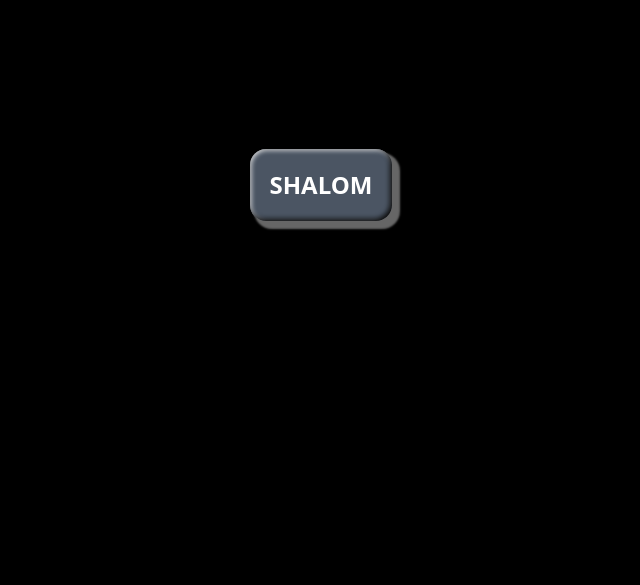
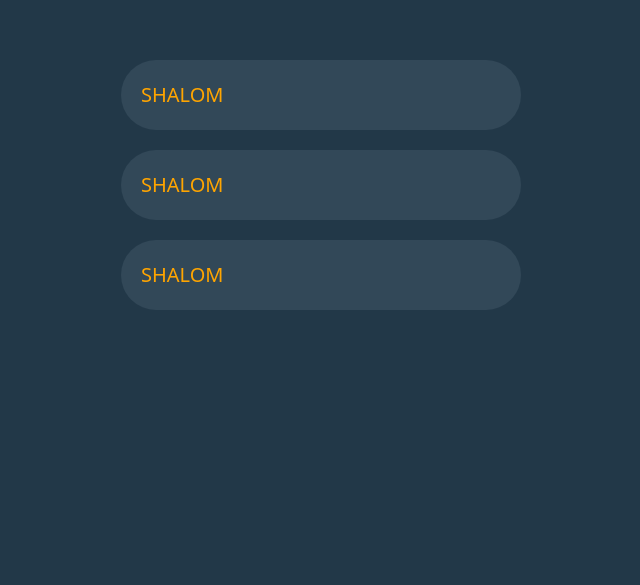
Before and after one commit to Ivanran225/Simple-Traction-Control-System, a Next.js app in the folder web_server/: page / in a window 1280 px wide. Shown: the part 215-800 px from the top of the page, without its empty margins (319-959 px from the left). Built offline with nearby package versions, Linux system fonts and the light colour scheme.

Commit message:
First button

```diff
--- a/web_server/app/clientes.client.js
+++ /dev/null
@@ -1,28 +0,0 @@
-import Image from 'next/image'
-
-export default function Button() {
-  return (
-    <div style={{
-      display: 'flex',
-      justifyContent: 'center',
-      alignItems: 'center',
-      height: '100vh',
-      backgroundColor: '#000000',
-    }}>
-      <button
-        className="
-        bg-gray-600 rounded-2xl p-5
-        text-white inline-block font-bold text-2xl text-center cursor-pointer
-        transition ease-in-out delay-150
-        hover:bg-gray-500
-        hover:translate-y-1
-        hover:scale-95
-        hover:bg-gray-500 duration-300"
-        style={{
-          boxShadow: "6px 6px 2px 2px #666666, inset -2px -2px 5px #000000, inset 1px 1px 5px #ffffff"
-        }}>
-        SHALOM
-      </button>
-    </div>
-  )
-}
--- a/web_server/app/page.tsx
+++ b/web_server/app/page.tsx
@@ -1,11 +1,46 @@
-import Button from './clientes.client.js'
+'use client'
+import Image from 'next/image'
 
-export default function Page() {
+export default function Button() {
   return (
-    <div>
-      <Button />
-      <Button />
-      <Button />
+    <div className="button-container">
+      <button className="button">
+        SHALOM
+      </button>
+      <button className="button">
+        SHALOM
+      </button>
+      <button className="button">
+        SHALOM
+      </button>
+      <style jsx>{`
+        .button-container {
+          display: flex;
+          justify-content: center;
+          align-items: center;
+          height: 100vh;
+          background-color: #223848;
+          flex-direction: column;
+          gap: 20px;
+        }
+        .button {
+          background-color: #324858;;
+          border-radius: 50px;
+          padding: 20px;
+          width: 400px;
+          color: orange; // Changed color to orange
+          display: inline-block;
+          font-size: 20px;
+          text-align: left; // Aligned text to the left
+          cursor: pointer;
+          transition: background-color 0.3s ease, box-shadow 0.3s ease, transform 0.3s ease; // Added transition for transform
+          box-shadow: 12px 12px 10px 2px #000000, inset -2px -2px 5px #000000, inset 1px 1px 5px #ffffff;
+        }
+        .button:active {
+          box-shadow: 7px 7px 10px 1px #000000, inset -1px -1px 5px #000000, inset 2px 2px 5px #ffffff;
+          transform: scale(0.99);
+        }
+`}</style>
     </div>
   )
 }
```
